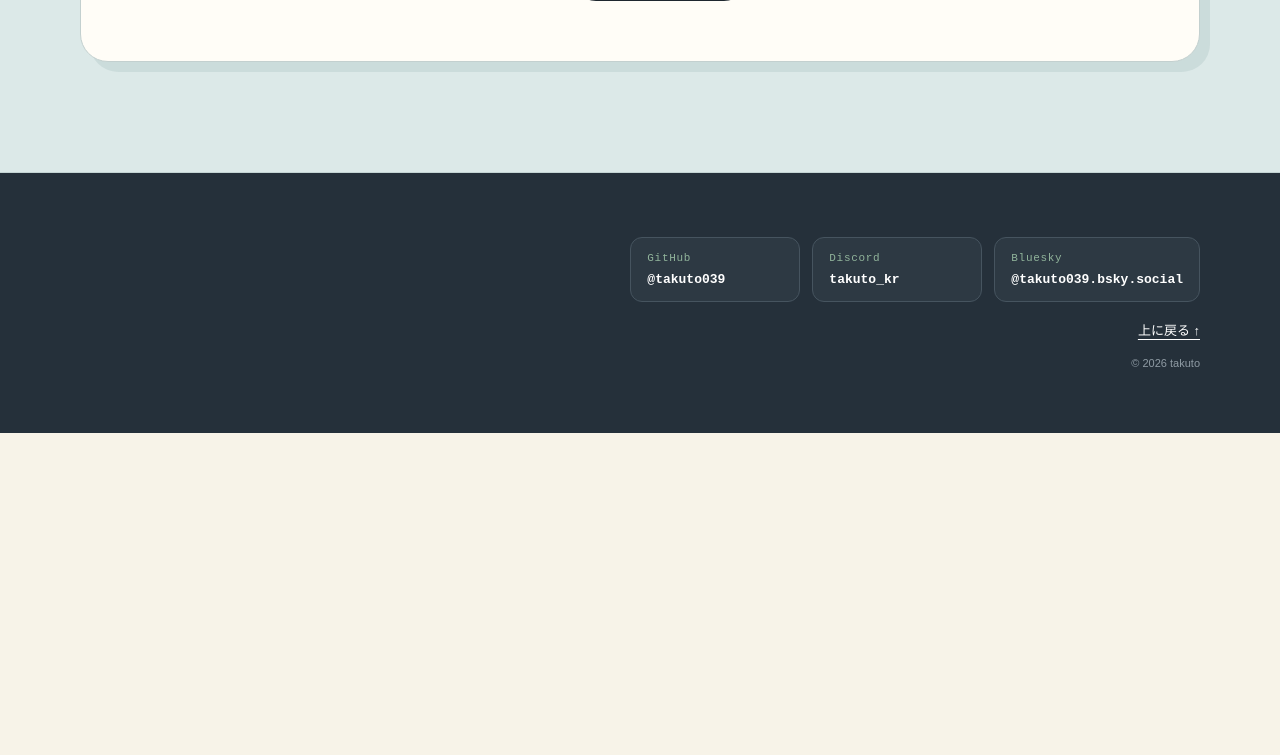
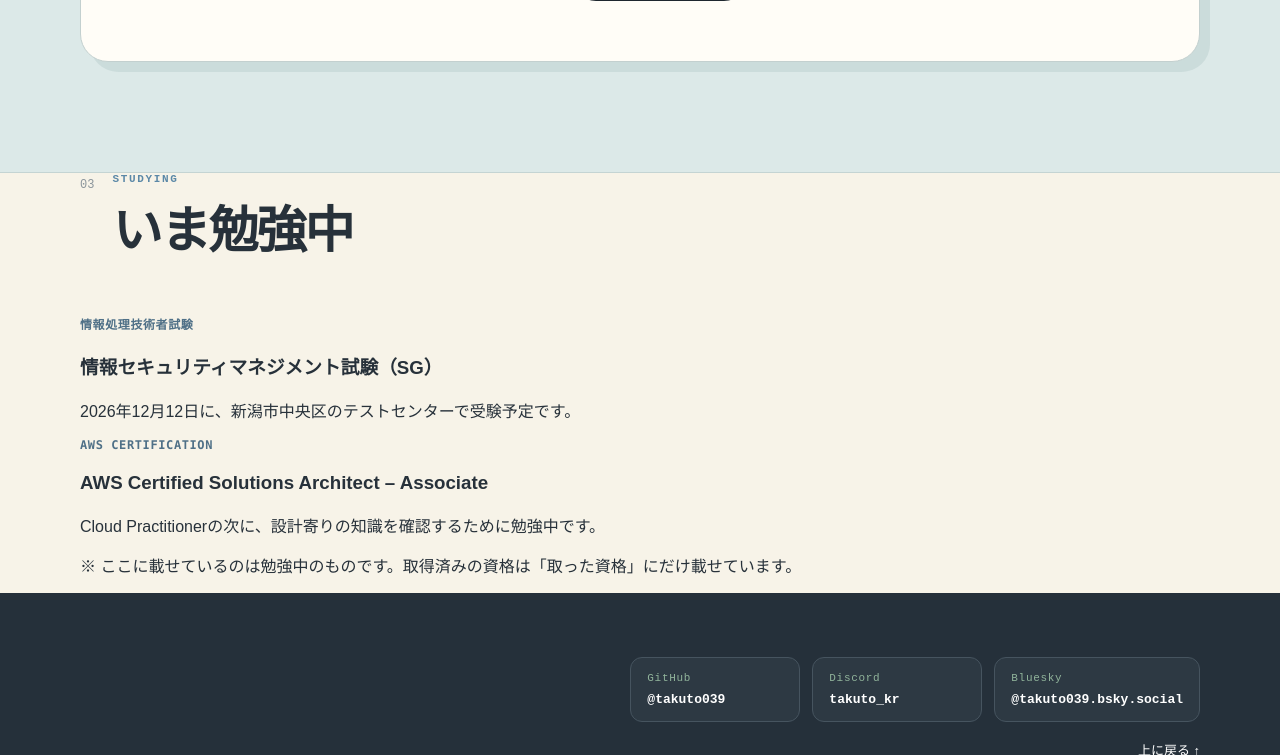
Before and after one commit to takuto039/takuto039.github.io, a plain HTML site: page index.html in a window 1280 px wide. Shown: the part 2045-2800 px from the top of the page. Before the commit the page ends 2478 px from the top, so only its background shows below. Drawn offline with Linux system fonts and the light colour scheme.

Commit message:
Add studying section for SG and AWS SAA

```diff
--- a/index.html
+++ b/index.html
@@ -29,7 +29,7 @@
 <body>
 <header class="site-header">
   <a class="brand" href="#top"><span class="status-dot"></span>takuto</a>
-  <nav aria-label="メインナビゲーション"><a href="#about">自己紹介</a><a href="#cert">資格</a><a href="https://github.com/takuto039">GitHub ↗</a></nav>
+  <nav aria-label="メインナビゲーション"><a href="#about">自己紹介</a><a href="#cert">資格</a><a href="#study">学習中</a><a href="https://github.com/takuto039">GitHub ↗</a></nav>
 </header>
 <main>
   <section class="hero wrap" id="top">
@@ -41,7 +41,7 @@
     </div>
     <div class="terminal">
       <div class="terminal-bar"><span></span><span></span><span></span><p>profile.txt</p></div>
-      <div class="terminal-body"><p><b>$</b> whoami</p><strong>takuto</strong><p><b>$</b> interests</p><strong>servers / aws / linux</strong><p><b>$</b> status</p><strong>learning... <i class="cursor"></i></strong></div>
+      <div class="terminal-body"><p><b>$</b> whoami</p><strong>takuto</strong><p><b>$</b> interests</p><strong>servers / aws / linux</strong><p><b>$</b> status</p><strong>studying: SG / AWS SAA <i class="cursor"></i></strong></div>
     </div>
   </section>
   <section class="about wrap" id="about">
@@ -60,6 +60,22 @@
       </article>
     </div>
   </section>
+  <section class="study wrap" id="study">
+    <div class="section-title"><span aria-hidden="true">03</span><div><p>STUDYING</p><h2>いま勉強中</h2></div></div>
+    <div class="study-list">
+      <article class="study-card">
+        <p class="small-label">情報処理技術者試験</p>
+        <h3>情報セキュリティマネジメント試験（SG）</h3>
+        <p>2026年12月12日に、新潟市中央区のテストセンターで受験予定です。</p>
+      </article>
+      <article class="study-card">
+        <p class="small-label">AWS CERTIFICATION</p>
+        <h3>AWS Certified Solutions Architect – Associate</h3>
+        <p>Cloud Practitionerの次に、設計寄りの知識を確認するために勉強中です。</p>
+      </article>
+    </div>
+    <p class="study-note">※ ここに載せているのは勉強中のものです。取得済みの資格は「取った資格」にだけ載せています。</p>
+  </section>
 </main>
 <footer><div class="wrap footer-inner"><div class="footer-links"><div class="social-list"><a class="social-item" href="https://github.com/takuto039" rel="me"><span>GitHub</span><strong>@takuto039</strong></a><div class="social-item"><span>Discord</span><strong>takuto_kr</strong></div><a class="social-item" href="https://bsky.app/profile/takuto039.bsky.social" rel="me"><span>Bluesky</span><strong>@takuto039.bsky.social</strong></a></div><a class="back-link" href="#top">上に戻る ↑</a><p>© 2026 takuto</p></div></div></footer>
 </body>
```
